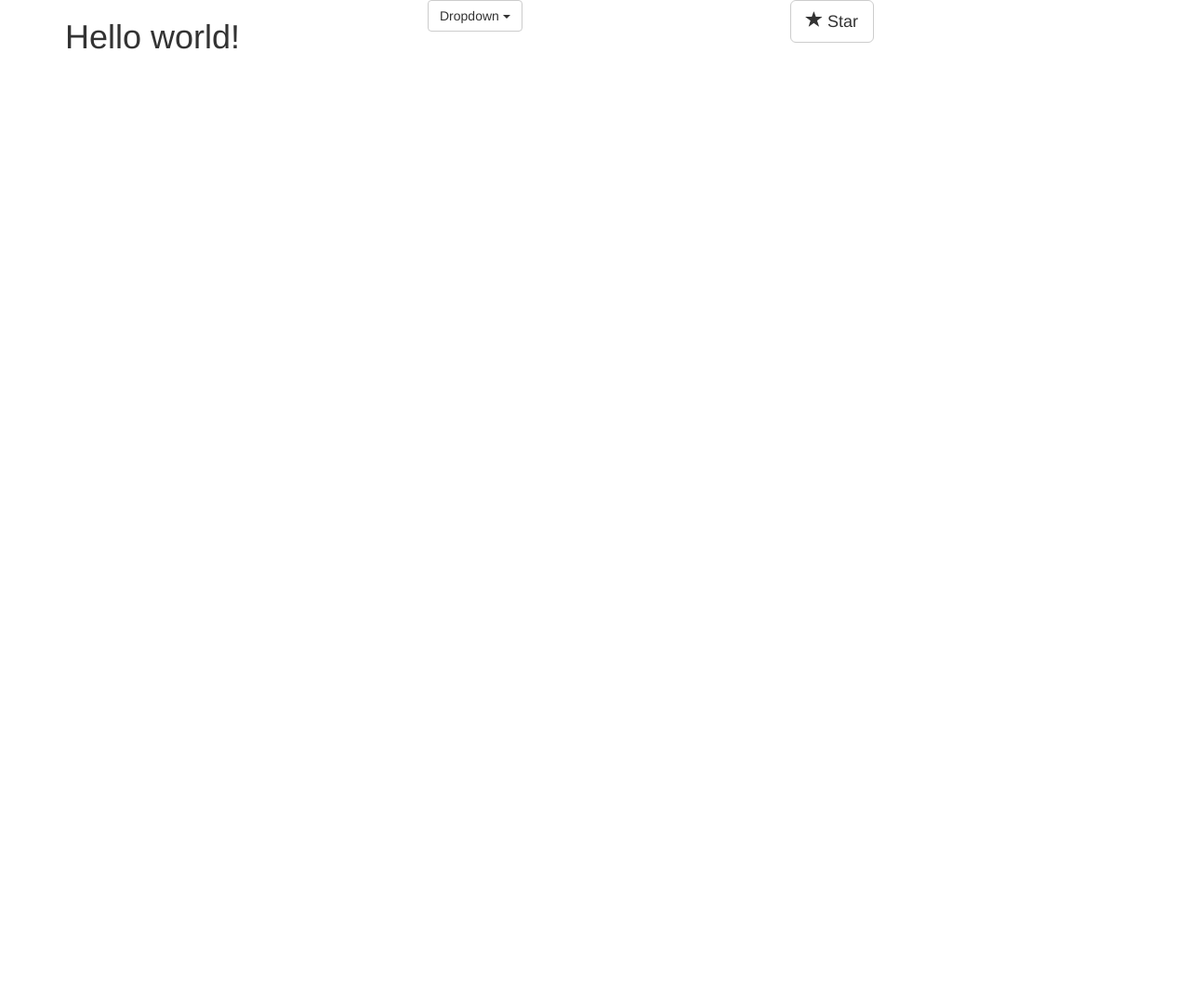
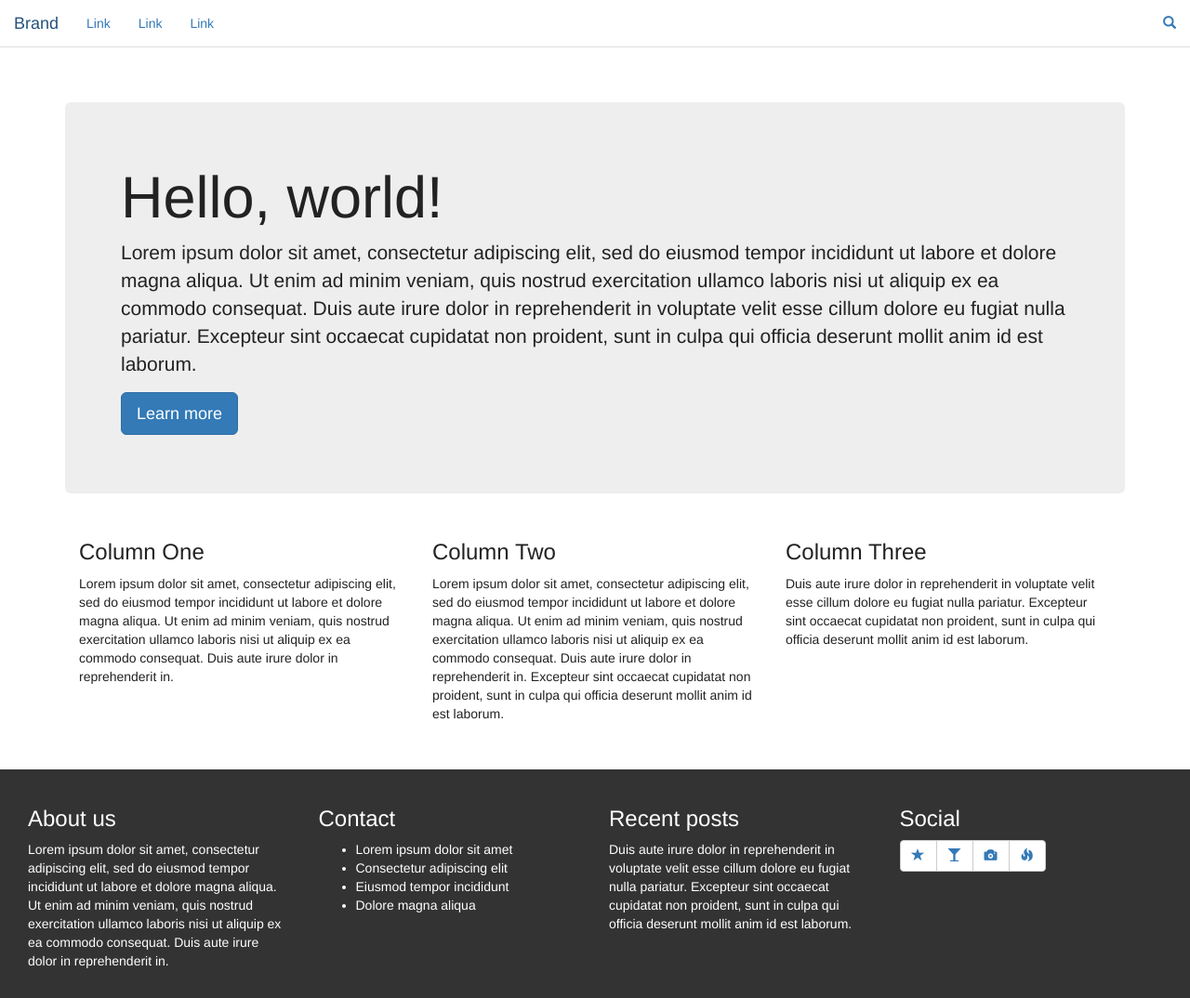
Before and after one commit to nickharb/boilerplate, a plain HTML site: page index.html in a window 1280 px wide. Shown: the whole page at 93% size. Before the commit the page ends 800 px from the top, so only its background shows below. Drawn offline with Linux system fonts and the light colour scheme.

Commit message:
Add base Bootstrap elements

```diff
--- a/css/main.css
+++ b/css/main.css
@@ -1,9 +1,61 @@
 /* ==========================================================================
    Base styles
    ========================================================================== */
+body {
+    font-size: 14px;
+    color: #222;
+    font-family: "Helvetica Neue", Helvetica, Arial, sans-serif;
+}
 
-body {
-    background: #fff;
+.site {
+    padding-top: 70px;
+}
+
+/* ==========================================================================
+   Typography
+   ========================================================================== */
+h1 {}
+h2 {}
+h3 {}
+h4 {}
+p {}
+a {}
+
+/* ==========================================================================
+   Header
+   ========================================================================== */
+.site-header .navbar {
+    background-color: #fff;
+    border-bottom: 1px solid #ddd;
+}
+
+.nav > li > a:focus,
+.nav > li > a:hover {
+    background-color: #337AB7;
+    color: #fff;
+}
+
+/* ==========================================================================
+   Main content
+   ========================================================================== */
+.site-content {
+    padding: 40px 0 40px;
+}
+
+/* ==========================================================================
+   Elements
+   ========================================================================== */
+.btn-group a {
+    display: block;
+}
+
+/* ==========================================================================
+   Footer
+   ========================================================================== */
+.site-footer {
+    background-color: #333;
+    color: #fff;
+    padding: 20px 0;
 }
 
 @media only screen and (max-width: 450px) {}
--- a/index.html
+++ b/index.html
@@ -15,40 +15,102 @@
     </head>
     <body>
 
-        <div class="container">
-            <div class="row">
-                <div class="col-md-4">
-                    <h1>Hello world!</h1>
+        <div class="site">
+
+            <!-- Site header -->
+            <div class="site-header">
+                <nav class="navbar navbar-fixed-top">
+                    <div class="container-fluid">
+                        <div class="navbar-header">
+                            <button type="button" class="navbar-toggle collapsed" data-toggle="collapse" data-target="#main-nav" aria-expanded="false">
+                                <span class="icon-bar"></span>
+                                <span class="icon-bar"></span>
+                                <span class="icon-bar"></span>
+                            </button>
+                            <a class="navbar-brand" href="#">Brand</a>
+                        </div>
+
+                        <div class="collapse navbar-collapse" id="main-nav">
+                            <ul class="nav navbar-nav">
+                                <li class="active"><a href="#">Link</a></li>
+                                <li><a href="#">Link</a></li>
+                                <li><a href="#">Link</a></li>
+                            </ul>
+
+                            <ul class="nav navbar-nav navbar-right">
+                                <li><a href="#"><span class="glyphicon glyphicon-search"></span></a></li>
+                            </ul>
+                        </div><!-- .navbar-collapse -->
+                    </div><!-- .container-fluid -->
+                </nav>
+            </div><!-- .site-header -->
+
+            <!-- Site content -->
+            <div class="site-content">
+                <div class="container">
+                    <div class="jumbotron">
+                        <h1>Hello, world!</h1>
+                        <p>Lorem ipsum dolor sit amet, consectetur adipiscing elit, sed do eiusmod tempor incididunt ut labore et dolore magna aliqua. Ut enim ad minim veniam, quis nostrud exercitation ullamco laboris nisi ut aliquip ex ea commodo consequat. Duis aute irure dolor in reprehenderit in voluptate velit esse cillum dolore eu fugiat nulla pariatur. Excepteur sint occaecat cupidatat non proident, sunt in culpa qui officia deserunt mollit anim id est laborum.</p>
+                        <p><a class="btn btn-primary btn-lg" href="#" role="button">Learn more</a></p>
+                    </div>
                 </div>
-                <div class="col-md-4">
-                    <div class="dropdown">
-                        <button class="btn btn-default dropdown-toggle" type="button" id="dropdownMenu1" data-toggle="dropdown" aria-haspopup="true" aria-expanded="true">
-                            Dropdown
-                            <span class="caret"></span>
-                        </button>
-                        <ul class="dropdown-menu" aria-labelledby="dropdownMenu1">
-                            <li><a href="#">Action</a></li>
-                            <li><a href="#">Another action</a></li>
-                            <li><a href="#">Something else here</a></li>
-                            <li role="separator" class="divider"></li>
-                            <li><a href="#">Separated link</a></li>
+                <div class="container">
+                    <div class="col-sm-4">
+                        <h3>Column One</h3>
+                        <p>Lorem ipsum dolor sit amet, consectetur adipiscing elit, sed do eiusmod tempor incididunt ut labore et dolore magna aliqua. Ut enim ad minim veniam, quis nostrud exercitation ullamco laboris nisi ut aliquip ex ea commodo consequat. Duis aute irure dolor in reprehenderit in.</p>
+                    </div>
+                    <div class="col-sm-4">
+                        <h3>Column Two</h3>
+                        <p>Lorem ipsum dolor sit amet, consectetur adipiscing elit, sed do eiusmod tempor incididunt ut labore et dolore magna aliqua. Ut enim ad minim veniam, quis nostrud exercitation ullamco laboris nisi ut aliquip ex ea commodo consequat. Duis aute irure dolor in reprehenderit in. Excepteur sint occaecat cupidatat non proident, sunt in culpa qui officia deserunt mollit anim id est laborum.</p>
+                    </div>
+                    <div class="col-sm-4">
+                        <h3>Column Three</h3>
+                        <p>Duis aute irure dolor in reprehenderit in voluptate velit esse cillum dolore eu fugiat nulla pariatur. Excepteur sint occaecat cupidatat non proident, sunt in culpa qui officia deserunt mollit anim id est laborum.</p>
+                    </div>
+                </div>
+            </div><!-- .site-content -->
+
+            <div class="site-footer">
+                <div class="container-fluid">
+                    <div class="col-sm-3">
+                        <h3>About us</h3>
+                        <p>Lorem ipsum dolor sit amet, consectetur adipiscing elit, sed do eiusmod tempor incididunt ut labore et dolore magna aliqua. Ut enim ad minim veniam, quis nostrud exercitation ullamco laboris nisi ut aliquip ex ea commodo consequat. Duis aute irure dolor in reprehenderit in.</p>
+                    </div>
+                    <div class="col-sm-3">
+                        <h3>Contact</h3>
+                        <ul>
+                            <li>Lorem ipsum dolor sit amet</li>
+                            <li>Consectetur adipiscing elit</li>
+                            <li>Eiusmod tempor incididunt</li>
+                            <li>Dolore magna aliqua</li>
                         </ul>
                     </div>
-                </div>
-                <div class="col-md-4">
-                    <button type="button" class="btn btn-default btn-lg">
-                        <span class="glyphicon glyphicon-star" aria-hidden="true"></span> Star
-                    </button>
+                    <div class="col-sm-3">
+                        <h3>Recent posts</h3>
+                        <p>Duis aute irure dolor in reprehenderit in voluptate velit esse cillum dolore eu fugiat nulla pariatur. Excepteur sint occaecat cupidatat non proident, sunt in culpa qui officia deserunt mollit anim id est laborum.</p>
+                    </div>
+                    <div class="col-sm-3">
+                        <h3>Social</h3>
+                        <div class="btn-group" role="group">
+                            <button type="button" class="btn btn-default"><a href="#"><span class="glyphicon glyphicon-star"></span></a></button>
+                            <button type="button" class="btn btn-default"><a href="#"><span class="glyphicon glyphicon-glass"></span></a></button>
+                            <button type="button" class="btn btn-default"><a href="#"><span class="glyphicon glyphicon-camera"></span></a></button>
+                            <button type="button" class="btn btn-default"><a href="#"><span class="glyphicon glyphicon-fire"></span></a></button>
+                        </div>
+                    </div>
                 </div>
             </div>
-        </div>
 
+        </div><!-- .site -->
+
+        <!-- Load scripts -->
         <script src="js/vendor/modernizr-2.6.2.min.js"></script>
         <script src="js/vendor/jquery-1.10.2.min.js"></script>
         <script src="js/vendor/underscore-min.js"></script>
         <script src="js/vendor/bootstrap.min.js"></script>
         <script src="js/app.js"></script>
 
+        <!-- Initialize app -->
         <script type="text/javascript">
             $(document).ready(function() {
                 App.initialize();
```
